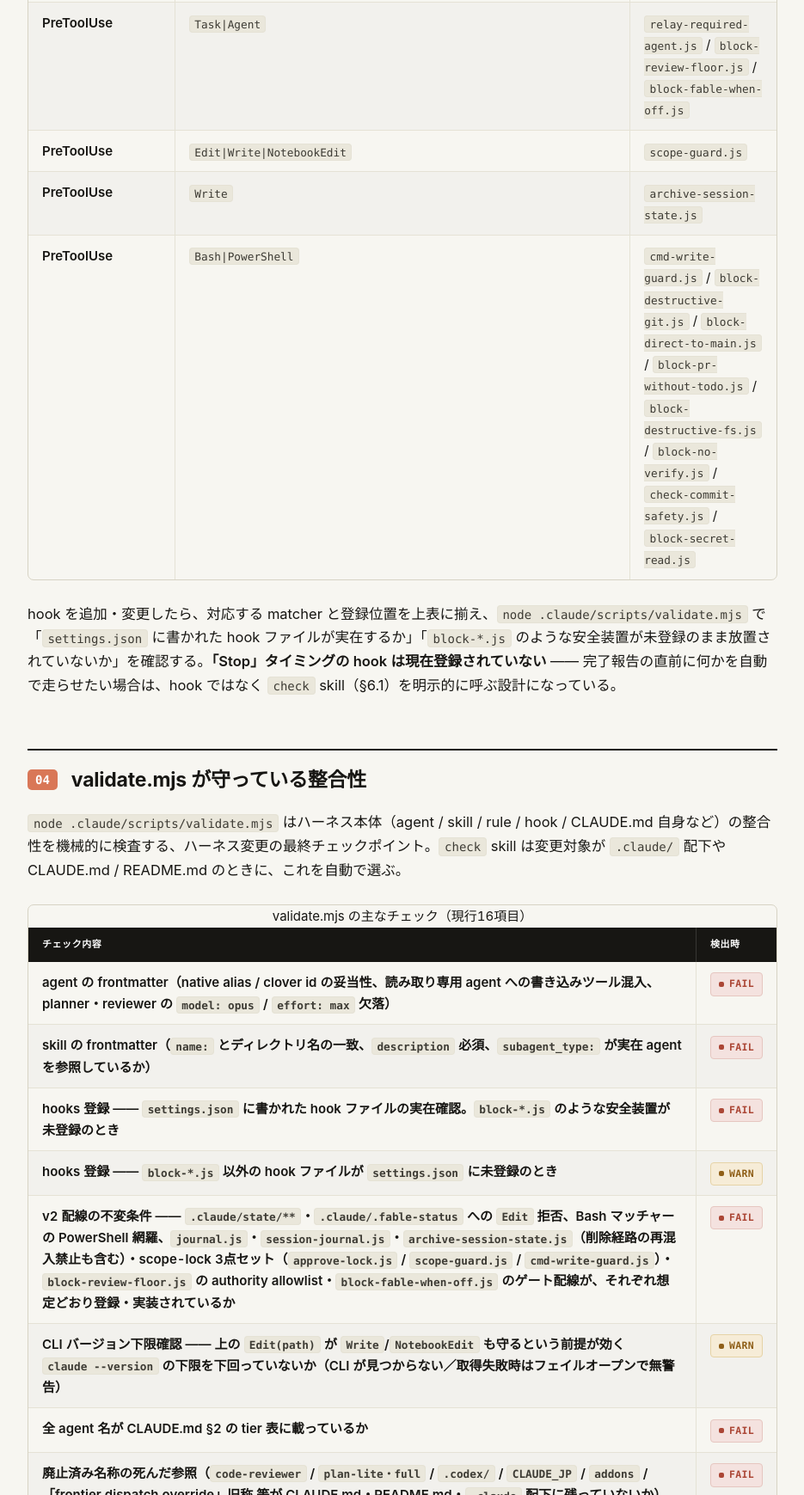
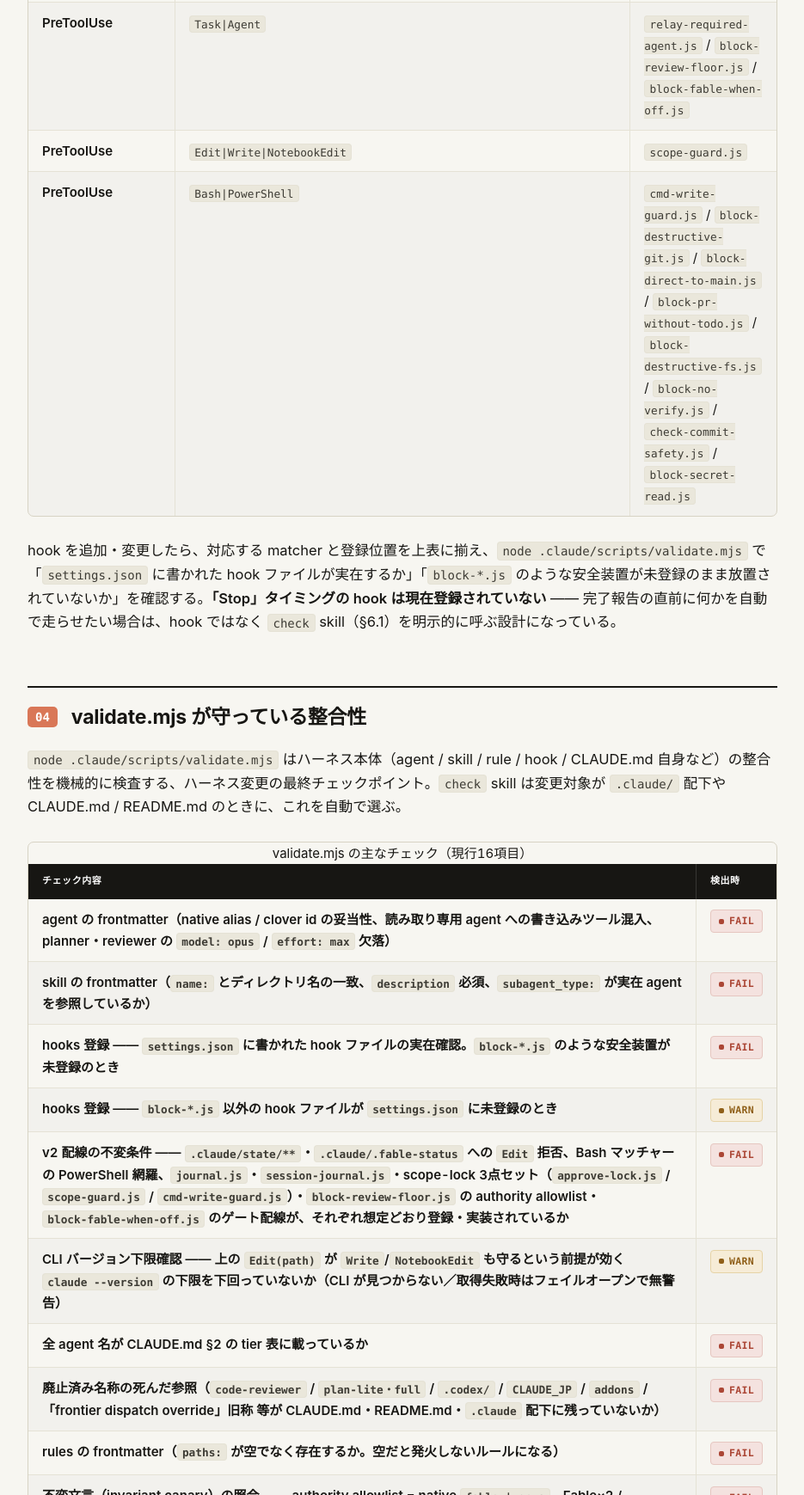
Before and after one commit to armeria-product/my-claude-base-v2, a plain HTML site: page docs/claude-harness-guide/operations-reference.html in a window 1280 px wide. Shown: the part 3276-5015 px from the top of the page at 86% size, without its empty margins (320-1255 px from the left). Drawn offline with Linux system fonts and the light colour scheme.

Commit message:
chore(harness): session-state の退避フックを廃止し、記録の「消す」を「移す」に直す
ユーザー裁定2件（2026-08-13）の反映。

1. archive-session-state.js を廃止（登録・実体・検証器の該当検査を削除）
   このフックは session-state.md を上書きする前に history/ へ退避していたが、
   「全量保持」を決めた 2026-08-02 の時点では session-state はもっと中身のある
   ファイルだった。その後 §6.2 で2行のポインタに絞ったため、いま退避している
   のは「ブランチ・SHA・どのレポートを見るか」だけで、すべてジャーナルと
   git log から再現できる。実際 tasks/history/ の7件はすべて2行。
   **既存の退避7件はそのまま凍結して残す**（消さない）。

2. 記録ファイルの「超過分は削除」を「todo-archive.md へ原文のまま移す」に訂正
   §6.1 は「消してよい、git log が正本だから」と書いていたが、この前提が
   崩れていた: tasks/*.md はルートの .gitignore:2 で、製品側も
   dev/reprodocs/.gitignore:14 で除外されており、**git は控えを持っていない**。
   消したら復元できない。lessons には lessons-archive.md という受け皿が
   §6.3 にあるのに todo には無かったので、§6.6 として同じ形で新設した。
   同じ誤った前提が §6.4（roadmap の完了節を消す）にもあったので併せて訂正。

フック 20本 → 19本。README・CODEMAP・ガイド2枚・save-session の記述も揃えた。

Constraint: plans/ 配下の記録は書き換えない（当時の事実の記録・§7）
Confidence: high（validate PASS でフック19本、テスト416件 全通過）
Not-tested: /save-session の実走（save-session.md の文言変更は読み合わせのみ）

```diff
--- a/docs/claude-harness-guide/operations-reference.html
+++ b/docs/claude-harness-guide/operations-reference.html
@@ -534,7 +534,6 @@ footer.sot code{ font-size:.92em; }
           <tr><td>PostToolUse</td><td><code>Edit|Write|NotebookEdit|Bash|PowerShell|Task|Agent|ExitPlanMode</code></td><td><code>journal.js</code></td></tr>
           <tr><td>PreToolUse</td><td><code>Task|Agent</code></td><td><code>relay-required-agent.js</code> / <code>block-review-floor.js</code> / <code>block-fable-when-off.js</code></td></tr>
           <tr><td>PreToolUse</td><td><code>Edit|Write|NotebookEdit</code></td><td><code>scope-guard.js</code></td></tr>
-          <tr><td>PreToolUse</td><td><code>Write</code></td><td><code>archive-session-state.js</code></td></tr>
           <tr><td>PreToolUse</td><td><code>Bash|PowerShell</code></td><td><code>cmd-write-guard.js</code> / <code>block-destructive-git.js</code> / <code>block-direct-to-main.js</code> / <code>block-pr-without-todo.js</code> / <code>block-destructive-fs.js</code> / <code>block-no-verify.js</code> / <code>check-commit-safety.js</code> / <code>block-secret-read.js</code></td></tr>
         </tbody>
       </table>
@@ -554,7 +553,7 @@ footer.sot code{ font-size:.92em; }
           <tr><td>skill の frontmatter（<code>name:</code> とディレクトリ名の一致、<code>description</code> 必須、<code>subagent_type:</code> が実在 agent を参照しているか）</td><td><span class="badge badge--blocked">FAIL</span></td></tr>
           <tr><td>hooks 登録 ―― <code>settings.json</code> に書かれた hook ファイルの実在確認。<code>block-*.js</code> のような安全装置が未登録のとき</td><td><span class="badge badge--blocked">FAIL</span></td></tr>
           <tr><td>hooks 登録 ―― <code>block-*.js</code> 以外の hook ファイルが <code>settings.json</code> に未登録のとき</td><td><span class="badge badge--warn">WARN</span></td></tr>
-          <tr><td>v2 配線の不変条件 ―― <code>.claude/state/**</code>・<code>.claude/.fable-status</code> への <code>Edit</code> 拒否、Bash マッチャーの PowerShell 網羅、<code>journal.js</code>・<code>session-journal.js</code>・<code>archive-session-state.js</code>（削除経路の再混入禁止も含む）・scope-lock 3点セット（<code>approve-lock.js</code> / <code>scope-guard.js</code> / <code>cmd-write-guard.js</code>）・<code>block-review-floor.js</code> の authority allowlist・<code>block-fable-when-off.js</code> のゲート配線が、それぞれ想定どおり登録・実装されているか</td><td><span class="badge badge--blocked">FAIL</span></td></tr>
+          <tr><td>v2 配線の不変条件 ―― <code>.claude/state/**</code>・<code>.claude/.fable-status</code> への <code>Edit</code> 拒否、Bash マッチャーの PowerShell 網羅、<code>journal.js</code>・<code>session-journal.js</code>・scope-lock 3点セット（<code>approve-lock.js</code> / <code>scope-guard.js</code> / <code>cmd-write-guard.js</code>）・<code>block-review-floor.js</code> の authority allowlist・<code>block-fable-when-off.js</code> のゲート配線が、それぞれ想定どおり登録・実装されているか</td><td><span class="badge badge--blocked">FAIL</span></td></tr>
           <tr><td>CLI バージョン下限確認 ―― 上の <code>Edit(path)</code> が <code>Write</code>/<code>NotebookEdit</code> も守るという前提が効く <code>claude --version</code> の下限を下回っていないか（CLI が見つからない／取得失敗時はフェイルオープンで無警告）</td><td><span class="badge badge--warn">WARN</span></td></tr>
           <tr><td>全 agent 名が CLAUDE.md §2 の tier 表に載っているか</td><td><span class="badge badge--blocked">FAIL</span></td></tr>
           <tr><td>廃止済み名称の死んだ参照（<code>code-reviewer</code> / <code>plan-lite・full</code> / <code>.codex/</code> / <code>CLAUDE_JP</code> / <code>addons</code> / 「frontier dispatch override」旧称 等が CLAUDE.md・README.md・<code>.claude</code> 配下に残っていないか）</td><td><span class="badge badge--blocked">FAIL</span></td></tr>
```
Also changed, not shown: docs/claude-harness-guide/index.html (+1 -2 lines), .claude/commands/save-session.md, .claude/hooks/archive-session-state.js (deleted), .claude/rules/session-persistence.md, .claude/scripts/validate.mjs, .claude/settings.json, README.md.
